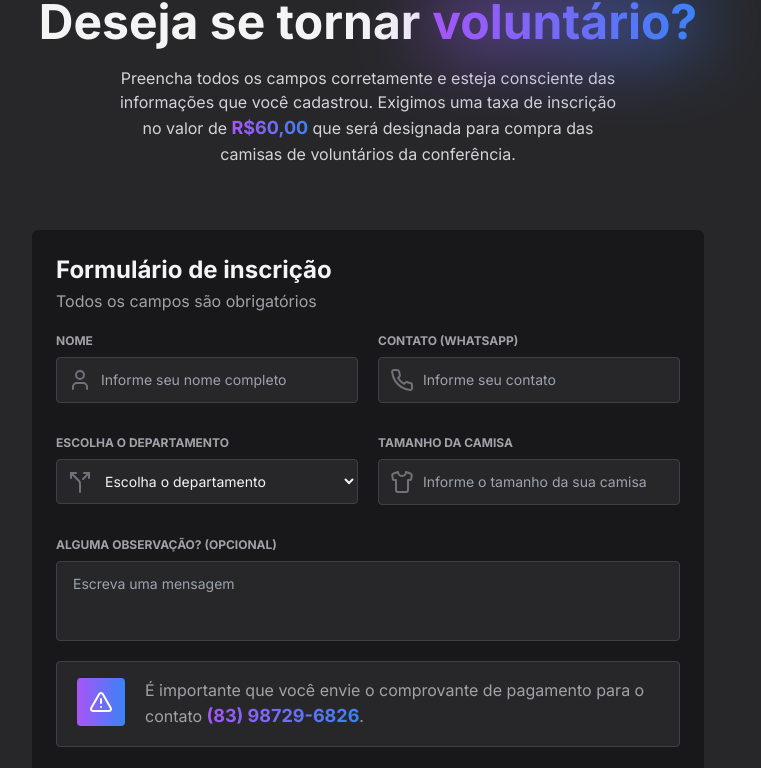
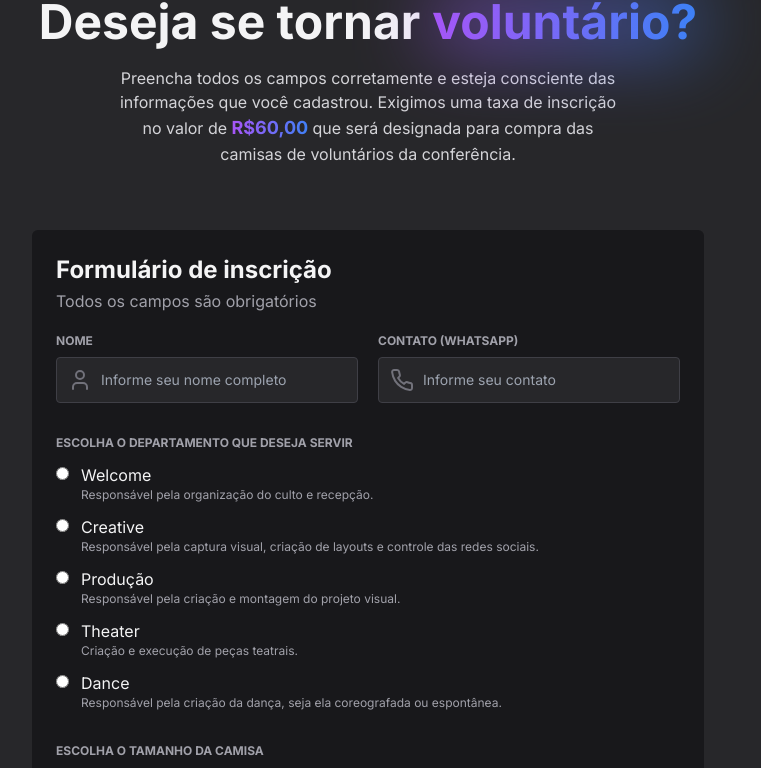
Before and after one commit to pelucs/connect, a Next.js app: page / in a window 1280 px wide. Shown: the part 1978-2746 px from the top of the page, without its empty margins (272-1033 px from the left). Built offline with nearby package versions, Linux system fonts and the light colour scheme; a web font is replaced by a local one.

Commit message:
Criação das opções de departamento e tamanho das camisas

```diff
--- a/package.json
+++ b/package.json
@@ -13,6 +13,7 @@
     "@apollo/client": "^3.7.16",
     "@graphql-codegen/typescript": "^4.0.1",
     "@hookform/resolvers": "^3.1.1",
+    "@radix-ui/react-radio-group": "^1.1.3",
     "@types/node": "20.3.3",
     "@types/react": "18.2.14",
     "@types/react-dom": "18.2.6",
--- a/src/components/Form.tsx
+++ b/src/components/Form.tsx
@@ -1,4 +1,6 @@
 'use client'
+
+import * as RadioGroup from '@radix-ui/react-radio-group';
 
 import {
   AlertTriangle,
@@ -6,8 +8,6 @@ import {
   Loader,
   MoveRight,
   Phone,
-  Shirt,
-  Split,
   User }
 from "lucide-react";
 
@@ -119,45 +119,106 @@ export default () => {
           </div>
         </div>
 
-        <div className="grid grid-cols-1 md:grid-cols-2 gap-5">
-          <div className="flex flex-col gap-2">
-            <label htmlFor="" className="uppercase text-xs text-zinc-400 font-bold">Escolha o departamento</label>
+        <div>
+          <h1 className="uppercase text-xs text-zinc-400 font-bold">
+            Escolha o departamento que deseja servir
+          </h1>
 
-            <div className="flex items-center relative">
-              <Split className="w-6 h-6 absolute left-3 text-zinc-500"/>
-
-              <select
-                defaultValue="default"
-                className="input"
+          <div className="mt-4 space-y-4">
+            <div className="flex items-start gap-3">
+              <input
+                type="radio"
+                id="welcome"
+                value="welcome"
                 {...register("departament")}
-              >
-                <option disabled value="default">Escolha o departamento</option>
-
-                <option
-                  value="Welcome"
-                  label="Welcome (Responsável pela organização do culto e recepção)"
               />
 
-                <option
-                  value="Creative"
-                  label="Creative (responsável pela captura visual, criação dos layout e controle das redes sociais)"
+              <label htmlFor="welcome" className="flex flex-col gap-1">
+                <h1 className="leading-none">
+                  Welcome
+                </h1>
+
+                <span className="text-xs text-zinc-400">
+                  Responsável pela organização do culto e recepção.
+                </span>
+              </label>
+            </div>
+
+            <div className="flex items-start gap-3">
+              <input
+                type="radio"
+                id="creative"
+                value="creative"
+                {...register("departament")}
               />
 
-                <option
-                  value="Produção"
-                  label="Produção (responsável pela criação e montagem do projeto visual)"
+              <label htmlFor="creative" className="flex flex-col gap-1">
+                <h1 className="leading-none">
+                  Creative
+                </h1>
+
+                <span className="text-xs text-zinc-400">
+                  Responsável pela captura visual, criação de layouts e controle das redes sociais.
+                </span>
+              </label>
+            </div>
+
+            <div className="flex items-start gap-3">
+              <input
+                type="radio"
+                id="producao"
+                value="produção"
+                {...register("departament")}
               />
 
-                <option
-                  value="Theater"
-                  label="Theater (Criação e execução de peças teatrais)"
+              <label htmlFor="producao" className="flex flex-col gap-1">
+                <h1 className="leading-none">
+                  Produção
+                </h1>
+
+                <span className="text-xs text-zinc-400">
+                  Responsável pela criação e montagem do projeto visual.
+                </span>
+              </label>
+            </div>
+
+            <div className="flex items-start gap-3">
+              <input
+                type="radio"
+                id="theater"
+                value="theater"
+                {...register("departament")}
               />
 
-                <option
-                  value="Dance"
-                  label="Dance (Responsável pela criação da dança, seja ela coreografada ou espontânea)"
+              <label htmlFor="theater" className="flex flex-col gap-1">
+                <h1 className="leading-none">
+                  Theater
+                </h1>
+
+                <span className="text-xs text-zinc-400">
+                  Criação e execução de peças teatrais.
+                </span>
+              </label>
+            </div>
+
+            <div className="flex items-start gap-3">
+              <input
+                type="radio"
+                id="dance"
+                value="dance"
+                {...register("departament")}
               />
-              </select>
+
+              <label htmlFor="dance" className="flex flex-col gap-1">
+                <h1 className="leading-none">
+                  Dance
+                </h1>
+
+                <span className="text-xs text-zinc-400">
+                  Responsável pela criação da dança, seja ela coreografada ou espontânea.
+                </span>
+              </label>
+            </div>
           </div>
 
           {errors.departament && (
@@ -167,17 +228,63 @@ export default () => {
           )}
         </div>
 
-          <div className="flex flex-col gap-2">
-            <label htmlFor="" className="uppercase text-xs text-zinc-400 font-bold">Tamanho da camisa</label>
+        <div>
+          <h1 className="uppercase text-xs text-zinc-400 font-bold">
+            Escolha o tamanho da camisa
+          </h1>
 
-            <div className="flex items-center relative">
-              <Shirt className="w-6 h-6 absolute left-3 text-zinc-500"/>
+          <div className="mt-4 space-y-4">
+            <div className="flex items-start gap-3">
+              <input
+                type="radio"
+                id="p"
+                value="p"
+                {...register("sizeShirt")}
+              />
 
+              <label htmlFor="p" className="leading-none">
+                P
+              </label>
+            </div>
+
+            <div className="flex items-start gap-3">
               <input
-                placeholder="Informe o tamanho da sua camisa"
+                type="radio"
+                id="m"
+                value="m"
                 {...register("sizeShirt")}
-                className="input"
               />
+
+              <label htmlFor="m" className="leading-none">
+                M
+              </label>
+            </div>
+
+            <div className="flex items-start gap-3">
+              <input
+                type="radio"
+                id="g"
+                value="g"
+                {...register("sizeShirt")}
+              />
+
+              <label htmlFor="g" className="leading-none">
+                G
+              </label>
+            </div>
+
+            <div className="flex items-start gap-3">
+              <input
+                type="radio"
+                id="gg"
+                value="gg"
+                {...register("sizeShirt")}
+              />
+
+              <label htmlFor="gg" className="leading-none">
+                GG
+              </label>
+            </div>
           </div>
 
           {errors.sizeShirt && (
@@ -185,8 +292,6 @@ export default () => {
               {errors.sizeShirt.message}
             </span>
           )}
-          </div>
-
         </div>
 
         <div className="flex flex-col gap-2">
```
Also changed, not shown: 1 other file (tests, documents, lock files or other folders). Lines whose indentation alone changed are shown as unchanged.
